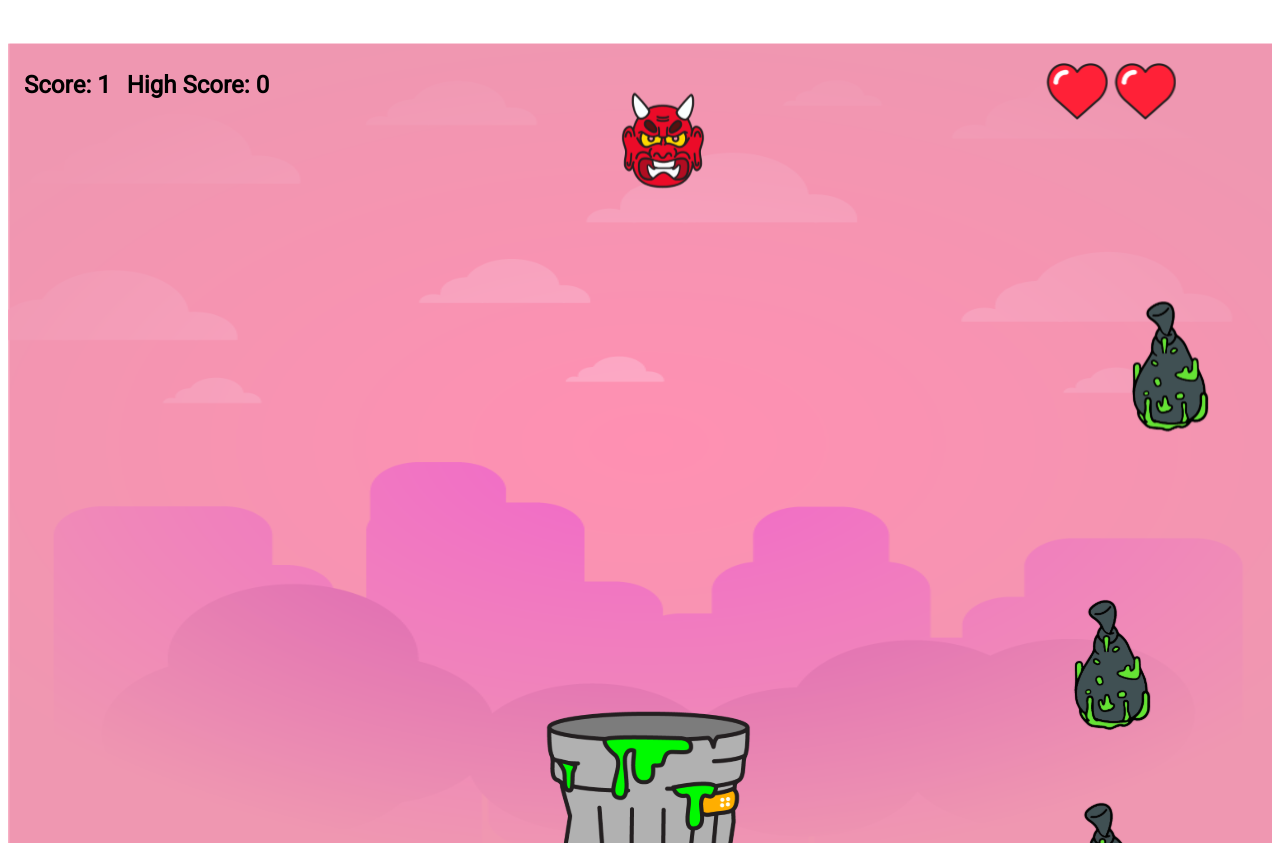
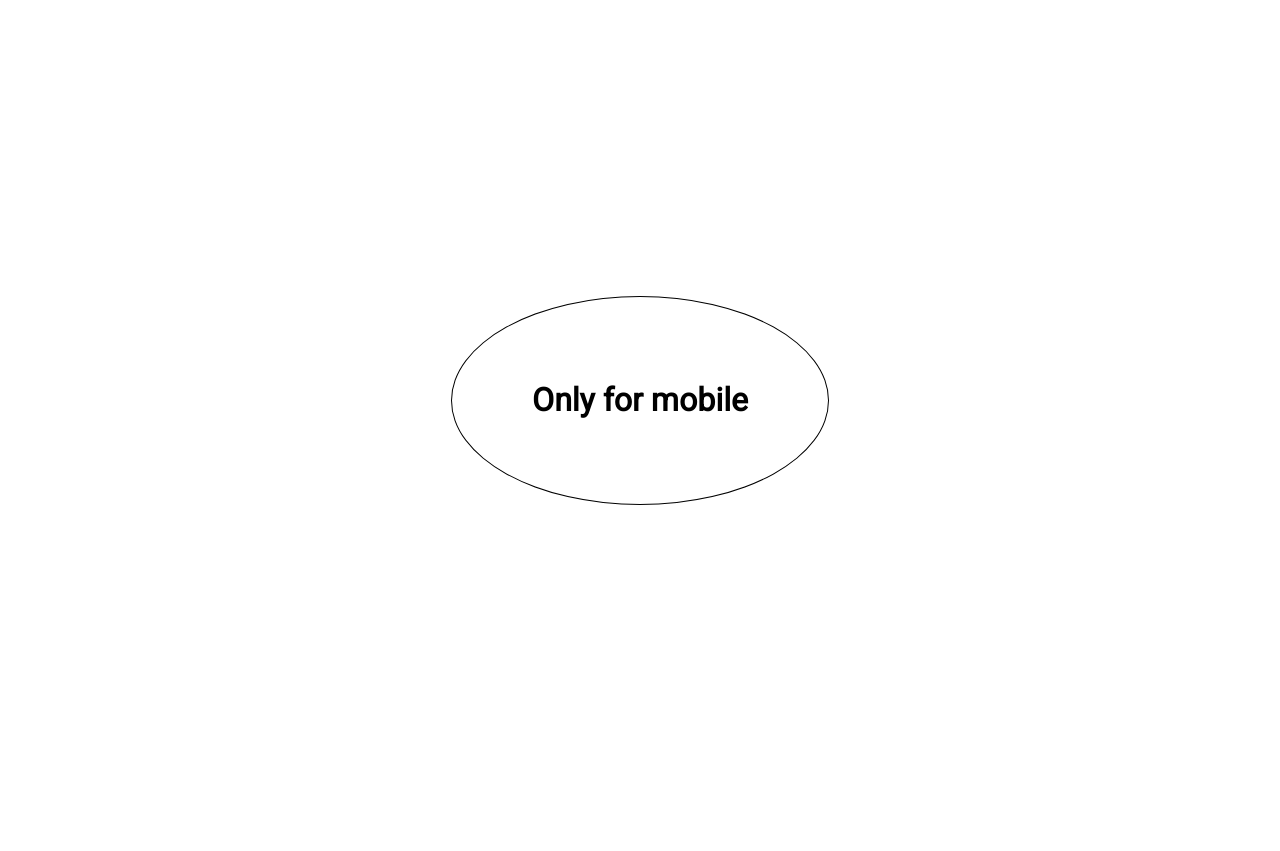
Before and after one commit to justinasfour04/cerealclubcatchgame, a website built with webpack: page src/index.html in a window 1280 px wide. After the commit the page ends 800 px from the top, so only its background shows below. Built offline with nearby package versions, Linux system fonts and the light colour scheme.

Commit message:
Setup page when not mobile to notify users to go on mobile

```diff
--- a/src/imageCache.ts
+++ b/src/imageCache.ts
@@ -33,7 +33,7 @@ export class ImageCache {
       500,
       324,
       {
-        resizeHeight: canvas.height / 6,
+        resizeWidth: canvas.width / 3,
         resizeQuality: 'high',
       },
     ));
@@ -44,7 +44,7 @@ export class ImageCache {
       243,
       225,
       {
-        resizeHeight: canvas.height / 14,
+        resizeWidth: canvas.width / 12,
         resizeQuality: 'high',
       },
     ));
@@ -55,7 +55,7 @@ export class ImageCache {
       210,
       251,
       {
-        resizeHeight: canvas.height / 8,
+        resizeWidth: canvas.width / 8,
         resizeQuality: 'high',
       },
     ));
@@ -66,7 +66,7 @@ export class ImageCache {
       251,
       251,
       {
-        resizeHeight: canvas.height / 6,
+        resizeWidth: canvas.width / 5,
         resizeQuality: 'high',
       },
     ));
--- a/src/index.html
+++ b/src/index.html
@@ -2,7 +2,6 @@
   <title>Typical Arcade</title>
   <link rel="apple-touch-icon" href="../static/img/favicon.ico">
   <meta name="apple-mobile-web-app-capable" content="yes">
-  <meta name="apple-mobile-web-app-status-bar-style" content="translucent-black">
   <meta name="viewport" content="width=device-width; initial-scale=1.0; maximum-scale=1.0; user-scalable=no;">
 </head>
 <body>
--- a/src/index.ts
+++ b/src/index.ts
@@ -40,6 +40,7 @@ async function draw(
 function drawGameScreen(canvas: HTMLCanvasElement) {
   const container = document.getElementById('app');
   if (container !== null) {
+    if (container?.clientWidth < 1024) {
       container.innerHTML = '';
 
       const scoreDiv = document.createElement('div');
@@ -59,6 +60,11 @@ function drawGameScreen(canvas: HTMLCanvasElement) {
 
       container.appendChild(scoreDiv);
       container.appendChild(canvas);
+    } else {
+      const onlyForMobile = document.createElement('h1');
+      onlyForMobile.textContent = 'Only for mobile';
+      container.appendChild(onlyForMobile);
+    }
   }
 }
 
--- a/static/stylesheet/index.css
+++ b/static/stylesheet/index.css
@@ -1,13 +1,14 @@
 @import url('https://fonts.googleapis.com/css?family=Heebo&display=swap');
 
-html, body {
+html,
+body {
   overflow: hidden;
+  margin: 0;
 }
 
 body {
   position: relative;
-  display: block;
-  box-sizing: border-box;
+  display: initial;
   font-size: 1em;
   font-weight: 700;
   font-family: 'Heebo';
@@ -18,22 +19,34 @@ body::-webkit-scrollbar,
   display: none;
 }
 
+@media (min-width: 1024px) {
+  #app {
+    width: 100%;
+    height: 100%;
+    display: flex;
+    flex-direction: column;
+    justify-content: center;
+    align-items: center;
+  }
+
+  #app h1 {
+    border: 1px solid black;
+    border-radius: 50%;
+    padding: 5rem;
+    margin: auto;
+  }
+}
+
 .score {
-  position: relative;
-  top: 60px;
+  position: absolute;
+  top: 1rem;
+  left: 1rem;
   display: flex;
-  flex-direction: row;
+  flex-direction: column;
 }
 
 .scoreText {
-  padding-left: 1rem;
   margin: 0px;
   color: #000;
-  font-size: 1.5rem;
+  font-size: 1rem;
 }
-
-.titleText {
-  font-size: 3rem;
-  margin-bottom: 2.5rem;
-  text-align: center;
-}
```
Lines whose indentation alone changed are shown as unchanged.
